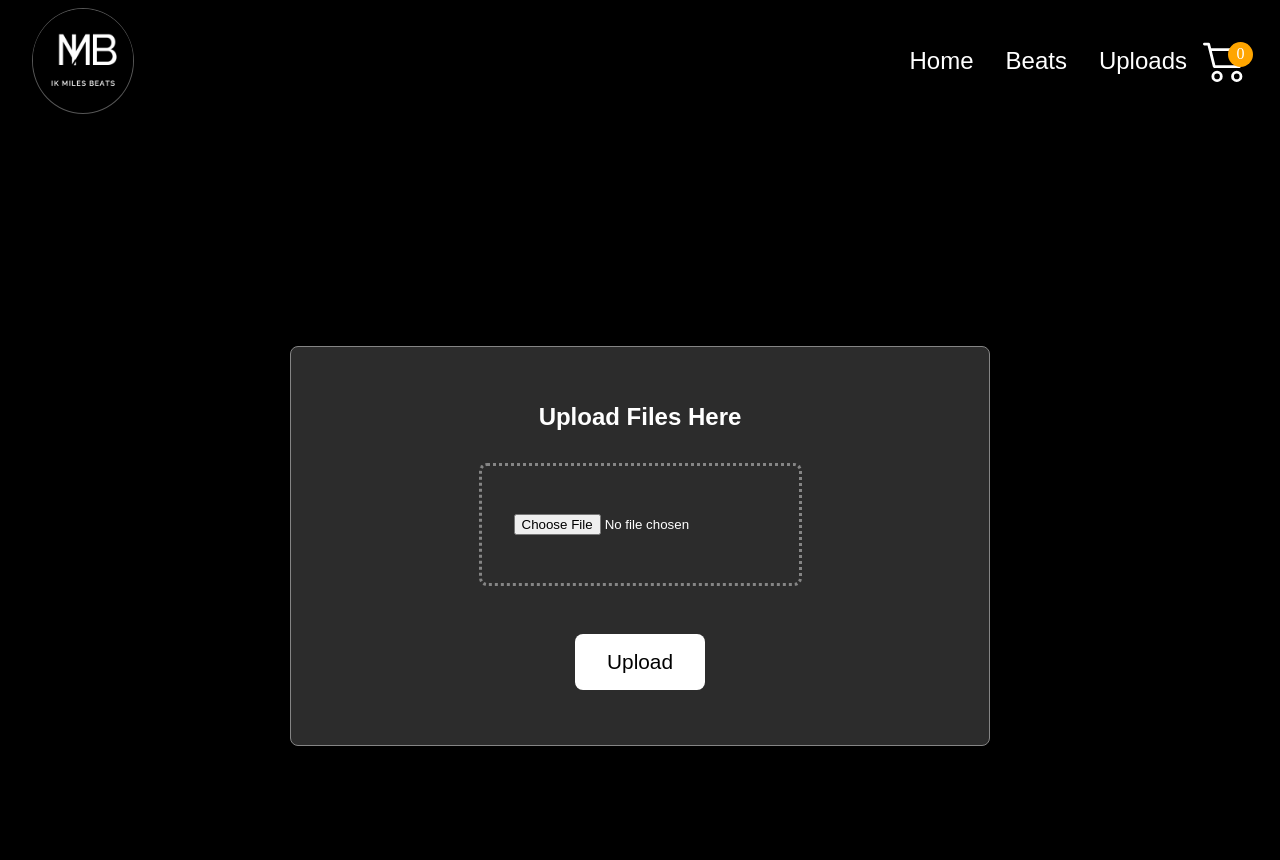
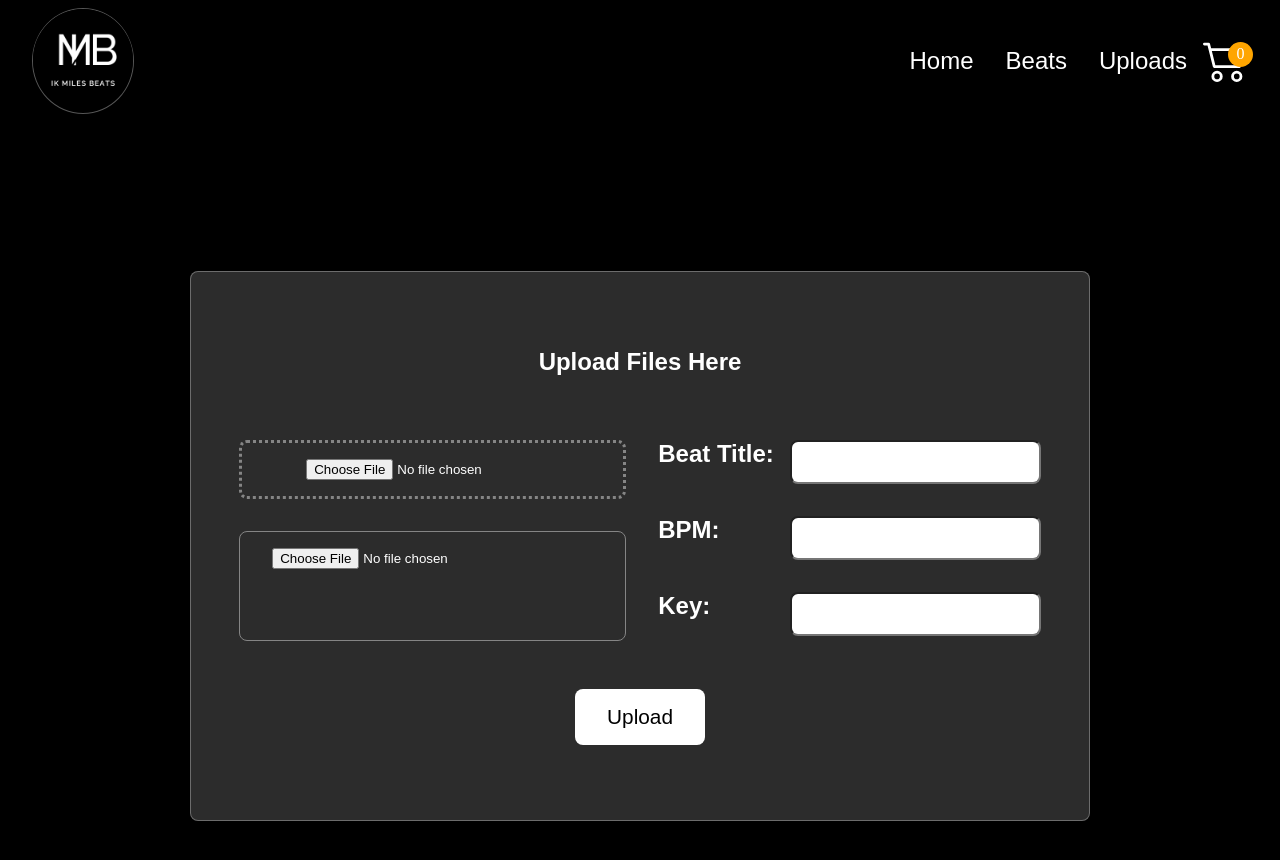
Before and after one commit to chiekjowk2/beatsales, a React (Vite) app: page /Uploads in a window 1280 px wide. Shown: the top 860 px of the page. Built offline with nearby package versions, Linux system fonts and the light colour scheme.

Commit message:
design the upload section

```diff
--- a/src/Pages/Uploads/Uploads.css
+++ b/src/Pages/Uploads/Uploads.css
@@ -4,34 +4,34 @@
     justify-content: center;
     align-items: center;
     height: 100vh;
+    transition: all .3s;
 }
 .uploads{
     display: flex;
     flex-direction: column;
-    width: 700px;
-    height: 50vh;
+    width: 900px;
+    height: 550px ;
     align-items: center;
     justify-content: center;
     background-color: #2c2c2c;
-    border: 1px solid #858585;
+    border: 1px solid #858585b8;
     border-radius: .5rem;
     gap: 1rem;
+    padding: 1rem;
 }
 .uploads h2{
     color: #fff;
     font-family: sans-serif;
     margin-bottom: 1rem;
-
 }
 
 .file-input{
-    padding: 3rem 2rem;
+    padding: 1rem 4rem;
     border-radius: .5rem;
     border-style: dotted;
     border-color: #858585;
     cursor: pointer;
     color: #fff;
-    margin-bottom: 2rem
 }
 .uploads button{
     padding: 1rem 2rem;
@@ -44,3 +44,48 @@
     color: #000;
     transition: all .3s;
 }
+.beat-inform{
+    display: flex;
+    flex-direction: column;
+    gap: 2rem;
+}
+.beat-inform input{
+    /* padding: .5rem 1rem; */
+    border-radius: .5rem;
+    outline: none;
+    font-size: 1.2em;
+}
+.beat-img{
+    width: 100%;
+    height: 110px;
+    display: flex;
+    flex-direction: column;
+    padding: 1rem 2rem;
+    border-radius: .5rem;
+    border: 1px solid #858585;
+    cursor: pointer;
+    color: #fff;
+    margin-top: 2rem;
+}
+
+.beat-des{
+    display: flex;
+    justify-content: space-between;
+    margin: 2rem 0rem;
+    gap: 2rem;
+}
+.beat-title{
+    display: flex;
+    justify-content: space-between;
+    gap: 1rem;
+}
+.beat-bpm{
+    display: flex;
+    justify-content: space-between;
+    gap: 1rem;
+}
+.beat-key{
+    display: flex;
+    justify-content: space-between;
+    gap: 1rem;
+}
--- a/src/Pages/Uploads/Uploads.jsx
+++ b/src/Pages/Uploads/Uploads.jsx
@@ -3,7 +3,7 @@ import {useState} from 'react'
 const Uploads = () => {
   const [selectedFile, setSelectedFile] = useState(null)
   const [errorMessage, setErrorMessage] = useState("")
-  const handleFileSize = () => {
+  const handleFileSize = (file) => {
     const maxSize = 5 * 1024 * 1024
     if (file.size > maxSize) {
       setErrorMessage("File size exceeds 50MB")
@@ -16,7 +16,7 @@ const Uploads = () => {
   const handleFileUpload = (e) => {
     const file = e.target.files[0]
     setSelectedFile(file)
-    handleFileSize()
+    handleFileSize(file)
 
   }
   const handleUpload = () => {
@@ -26,13 +26,62 @@ const Uploads = () => {
       alert("No file selected!");
     }
   };
+  const HandleFileType1 = (file)=>{
+    const splitFile1 = file.split(".")
+    const extensionFile1 = splitFile1[1]
+    const extension1 = ["wav", "mp3", "flac", "ogg"]
+    if(extension1.includes(extensionFile1)){
+      console.log("success uploading file")
+    } else {
+      console.log("fail uploading file")
+      document.getElementById("file-one").value = ""
+    }
+  }
+  const HandleFileType = (file)=>{
+    const splitFile = file.split(".")
+    const extensionFile = splitFile[1]
+    const extension = ["png", "jpg", "jpeg", "gif"]
+    if(extension.includes(extensionFile)){
+      console.log("success uploading file")
+    } else {
+      console.log("fail uploading file")
+      document.getElementById("file-two").value = ""
+      return
+    }
+  }
 
   return (
     <div className="upload-container">
       <div className='uploads'>
         <h2>Upload Files Here</h2>
-        <input type="file"  onChange = {handleFileUpload} className="file-input"/>
-        {errorMessage && <p style={{ color: "red" }}>{errorMessage}</p>}
+        <div className="beat-more">
+          <div className="beat-des">
+          <div className="beat-details">
+            <div className="beat-wav">
+            <input type="file"  id="file-one" onChange = {(e) => HandleFileType1(e.target.files[0].name)} className="file-input"/>
+            {errorMessage && <p style={{ color: "red" }}>{errorMessage}</p>}
+            </div>
+            <div className="beat-img">
+              <input id="file-two" type="file"  onChange={(e)=> HandleFileType(e.target.files[0].name)} />
+            </div>
+          </div>
+            <div className="beat-inform">
+              <div className="beat-title">
+                <h2>Beat Title:</h2><input type="text" />
+              </div>
+              <div className="beat-bpm">
+                <h2>BPM:</h2><input type="text" />
+              </div>
+              <div className="beat-key">
+                <h2>Key:</h2><input type="text" />
+              </div>
+            </div>
+
+
+
+        </div>
+
+        </div>
         <button onClick={handleUpload}>Upload</button>
       </div>
     </div>
```
